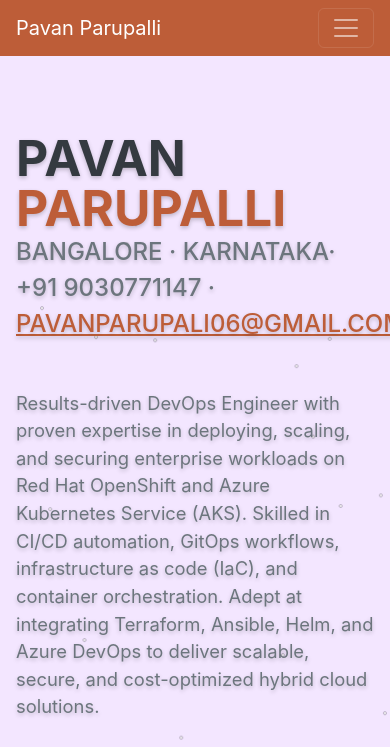
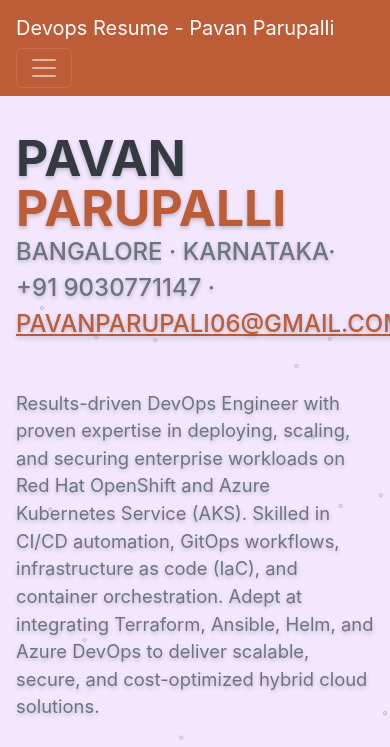
Before and after one commit to pavanparupalli/devops-portfolio-website, a plain HTML site: page index.html in a window 390 px wide. Shown: the top 747 px of the page. Drawn offline with nearby package versions, Linux system fonts and the light colour scheme; a web font is replaced by a local one.

Commit message:
Update index.html

```diff
--- a/index.html
+++ b/index.html
@@ -27,7 +27,7 @@
         <!-- Navigation-->
         <nav class="navbar navbar-expand-lg navbar-dark bg-primary fixed-top" id="sideNav">
             <a class="navbar-brand js-scroll-trigger" href="#page-top">
-                <span class="d-block d-lg-none">Pavan Parupalli</span>
+                <span class="d-block d-lg-none">Devops Resume - Pavan Parupalli</span>
                 <span class="d-none d-lg-block"><img class="img-fluid img-profile rounded-circle mx-auto mb-2" src="assets/img/profile.jpg" alt="..." /></span>
             </a>
             <button class="navbar-toggler" type="button" data-bs-toggle="collapse" data-bs-target="#navbarResponsive" aria-controls="navbarResponsive" aria-expanded="false" aria-label="Toggle navigation"><span class="navbar-toggler-icon"></span></button>
```
